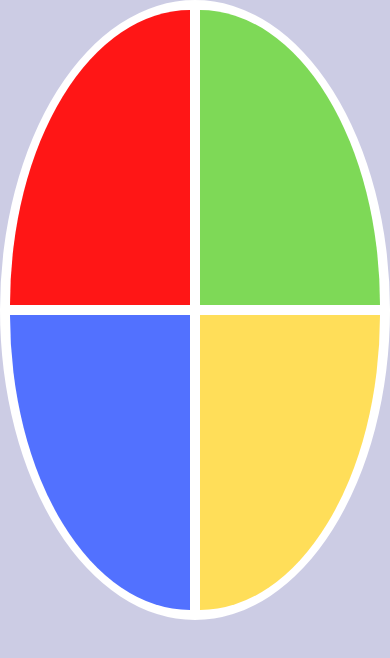
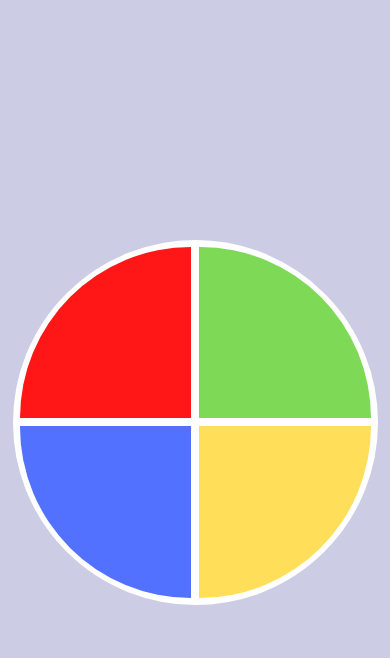
Before and after one commit to pedrohlopesnvp/warhol, a plain HTML site: page index.html in a window 390 px wide. Drawn offline with Linux system fonts and the light colour scheme.

Commit message:
Adciona responsividade

```diff
--- a/style.css
+++ b/style.css
@@ -4,7 +4,7 @@ body {
 }
 
 .main-game {
-    height: 100wh;
+    height: 100vh;
     width: 100vw;
     display: flex;
     justify-content: center;
@@ -15,12 +15,21 @@ body {
     display: grid;
     grid-template-areas: 'grid_red grid_green'
     'grid_blue grid_yellow';
-    grid-gap: 10px;
-    border: 10px solid white;
+    grid-gap: 2vh;
+    border: 2vh solid white;
     background-color: white;
     border-radius: 100%;
-    width: 600px;
-    height: 600px;
+    width: 90vh;
+    height: 90vh;
+}
+
+@media (max-width: 930px) {
+    .genius {
+        width: 90vw;
+        height: 90vw;
+        grid-gap: 2vw;
+        border: 2vw solid white;
+    }
 }
 
 .red {
```
